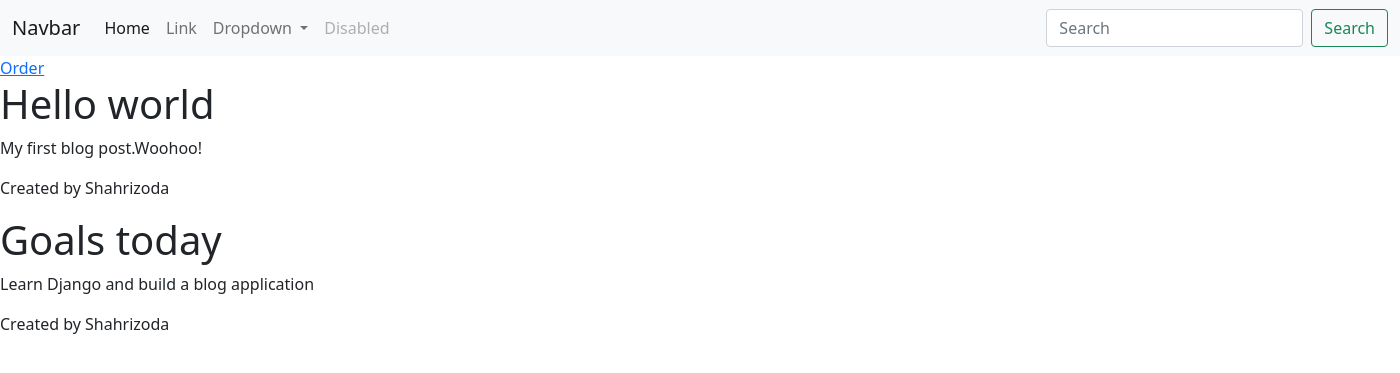
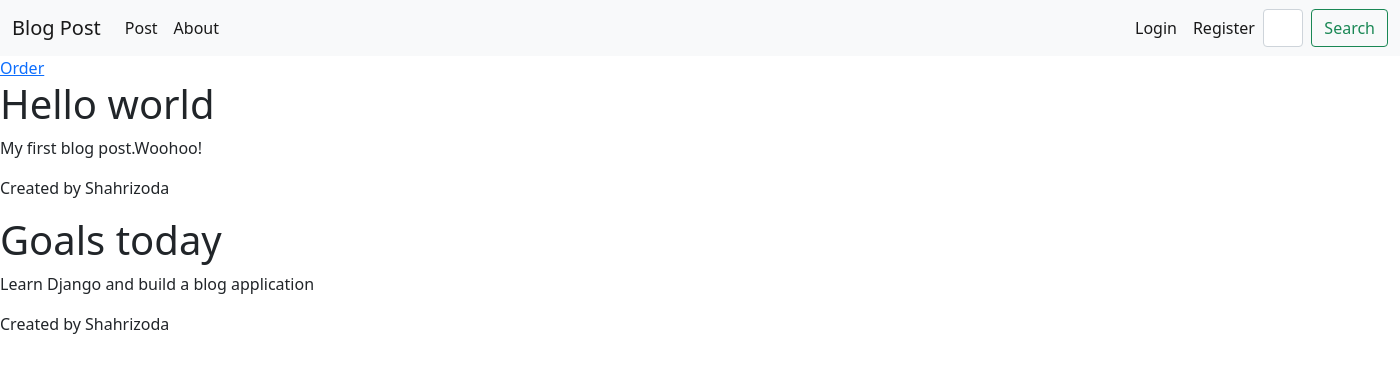
Before and after one commit to Shahrizoda888/chapter_5, a Django app: page / in a window 1400 px wide. Shown: the top 373 px of the page. Run offline with Django 3.2, Linux system fonts and the light colour scheme; data comes from the database, SQL or seed files in the repository; some libraries are stand-ins or nearby versions.

Commit message:
change to base.html

```diff
--- a/templates/base.html
+++ b/templates/base.html
@@ -13,32 +13,29 @@
 
 <nav class="navbar navbar-expand-lg navbar-light bg-light">
   <div class="container-fluid">
-    <a class="navbar-brand" href="#">Navbar</a>
+    <a class="navbar-brand" href="#">Blog Post</a>
     <button class="navbar-toggler" type="button" data-bs-toggle="collapse" data-bs-target="#navbarSupportedContent" aria-controls="navbarSupportedContent" aria-expanded="false" aria-label="Toggle navigation">
       <span class="navbar-toggler-icon"></span>
     </button>
     <div class="collapse navbar-collapse" id="navbarSupportedContent">
       <ul class="navbar-nav me-auto mb-2 mb-lg-0">
         <li class="nav-item">
-          <a class="nav-link active" aria-current="page" href="#">Home</a>
+          <a class="nav-link active" aria-current="page" href="#">Post</a>
         </li>
         <li class="nav-item">
-          <a class="nav-link" href="#">Link</a>
+          <a class="nav-link active" aria-current="page" href="#">About</a>
         </li>
-        <li class="nav-item dropdown">
-          <a class="nav-link dropdown-toggle" href="#" id="navbarDropdown" role="button" data-bs-toggle="dropdown" aria-expanded="false">
-            Dropdown
-          </a>
-          <ul class="dropdown-menu" aria-labelledby="navbarDropdown">
-            <li><a class="dropdown-item" href="#">Action</a></li>
-            <li><a class="dropdown-item" href="#">Another action</a></li>
-            <li><hr class="dropdown-divider"></li>
-            <li><a class="dropdown-item" href="#">Something else here</a></li>
-          </ul>
+
+        <li style="margin-left:900px;" class="nav-item">
+          <a class="nav-link active" aria-current="page" href="#">Login</a>
         </li>
         <li class="nav-item">
-          <a class="nav-link disabled" href="#" tabindex="-1" aria-disabled="true">Disabled</a>
+          <a class="nav-link active" aria-current="page" href="#">Register</a>
         </li>
+
+
+
+
       </ul>
       <form class="d-flex">
         <input class="form-control me-2" type="search" placeholder="Search" aria-label="Search">
```
